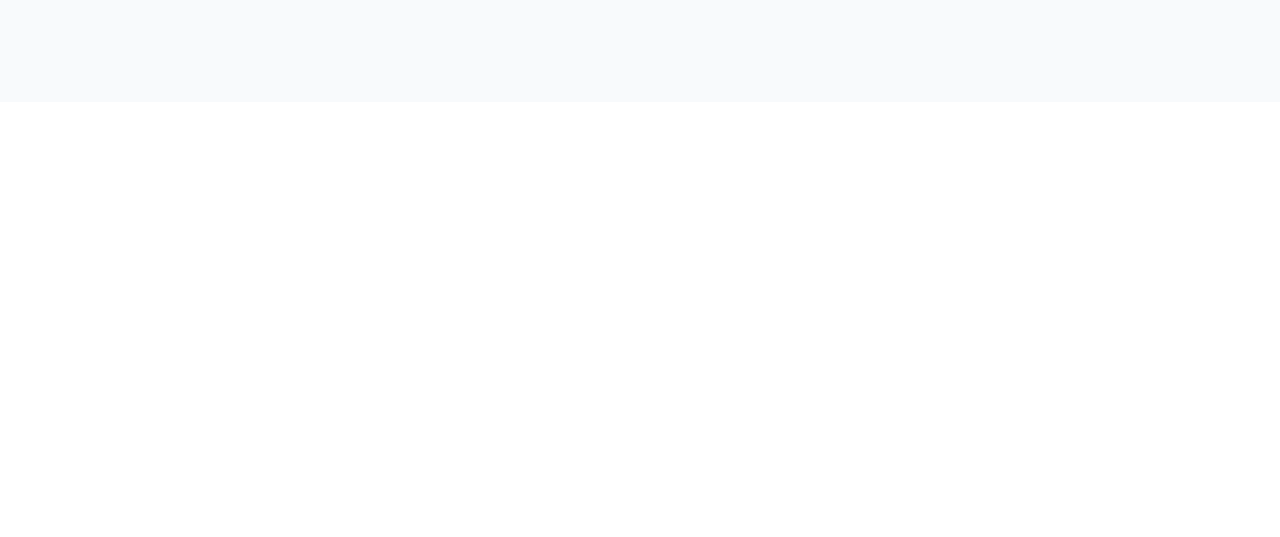
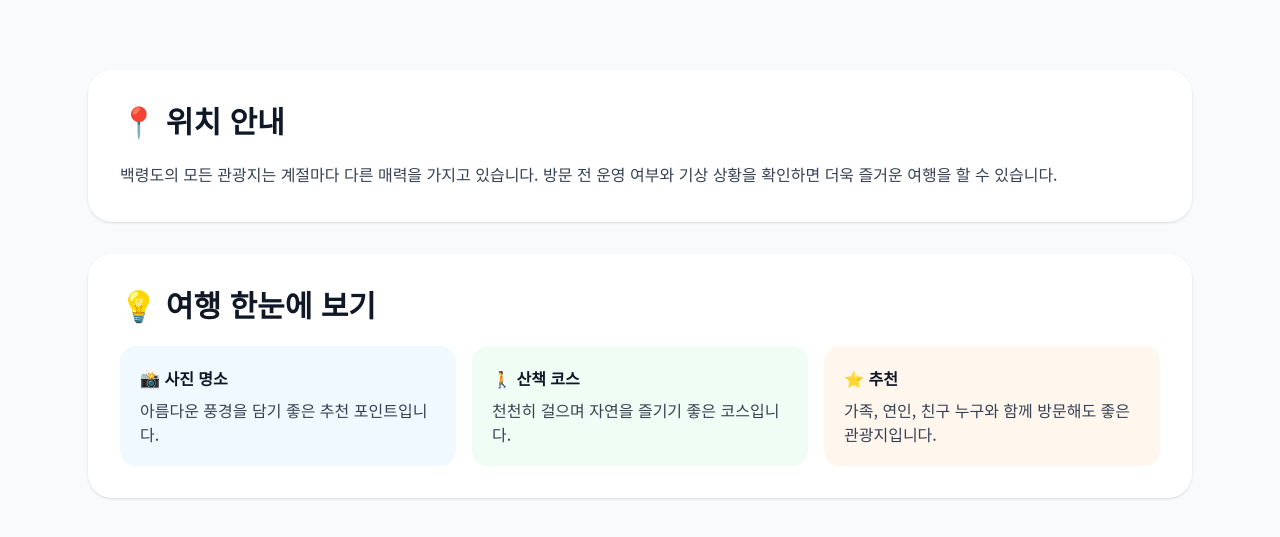
Before and after one commit to zihye8424-ship-it/baengnyeong-project, a Next.js app: page /place/hani in a window 1280 px wide. Shown: the part 2100-2637 px from the top of the page. Before the commit the page ends 2202 px from the top, so only its background shows below. Built offline with nearby package versions, Linux system fonts and the light colour scheme; no server answers; the database is empty.

Commit message:
관광지 페이지 추가 및 PlaceTemplate 적용

```diff
--- a/app/components/PlaceTemplate.tsx
+++ b/app/components/PlaceTemplate.tsx
@@ -92,6 +92,45 @@ export default function PlaceTemplate({
       <section className="mx-auto max-w-6xl px-6 pb-16">
         <div className="space-y-8">
           {children}
+          <div className="rounded-3xl bg-white p-8 shadow-sm">
+  <h2 className="text-3xl font-black">
+    📍 위치 안내
+  </h2>
+
+  <p className="mt-5 leading-8 text-gray-700">
+    백령도의 모든 관광지는 계절마다 다른 매력을 가지고 있습니다.
+    방문 전 운영 여부와 기상 상황을 확인하면 더욱 즐거운 여행을 할 수 있습니다.
+  </p>
+</div>
+
+<div className="rounded-3xl bg-white p-8 shadow-sm">
+  <h2 className="text-3xl font-black">
+    💡 여행 한눈에 보기
+  </h2>
+
+  <div className="mt-6 grid gap-4 md:grid-cols-3">
+    <div className="rounded-2xl bg-sky-50 p-5">
+      <h3 className="font-bold">📸 사진 명소</h3>
+      <p className="mt-2 text-gray-700">
+        아름다운 풍경을 담기 좋은 추천 포인트입니다.
+      </p>
+    </div>
+
+    <div className="rounded-2xl bg-green-50 p-5">
+      <h3 className="font-bold">🚶 산책 코스</h3>
+      <p className="mt-2 text-gray-700">
+        천천히 걸으며 자연을 즐기기 좋은 코스입니다.
+      </p>
+    </div>
+
+    <div className="rounded-2xl bg-orange-50 p-5">
+      <h3 className="font-bold">⭐ 추천</h3>
+      <p className="mt-2 text-gray-700">
+        가족, 연인, 친구 누구와 함께 방문해도 좋은 관광지입니다.
+      </p>
+    </div>
+  </div>
+</div>
         </div>
       </section>
     </main>
```
